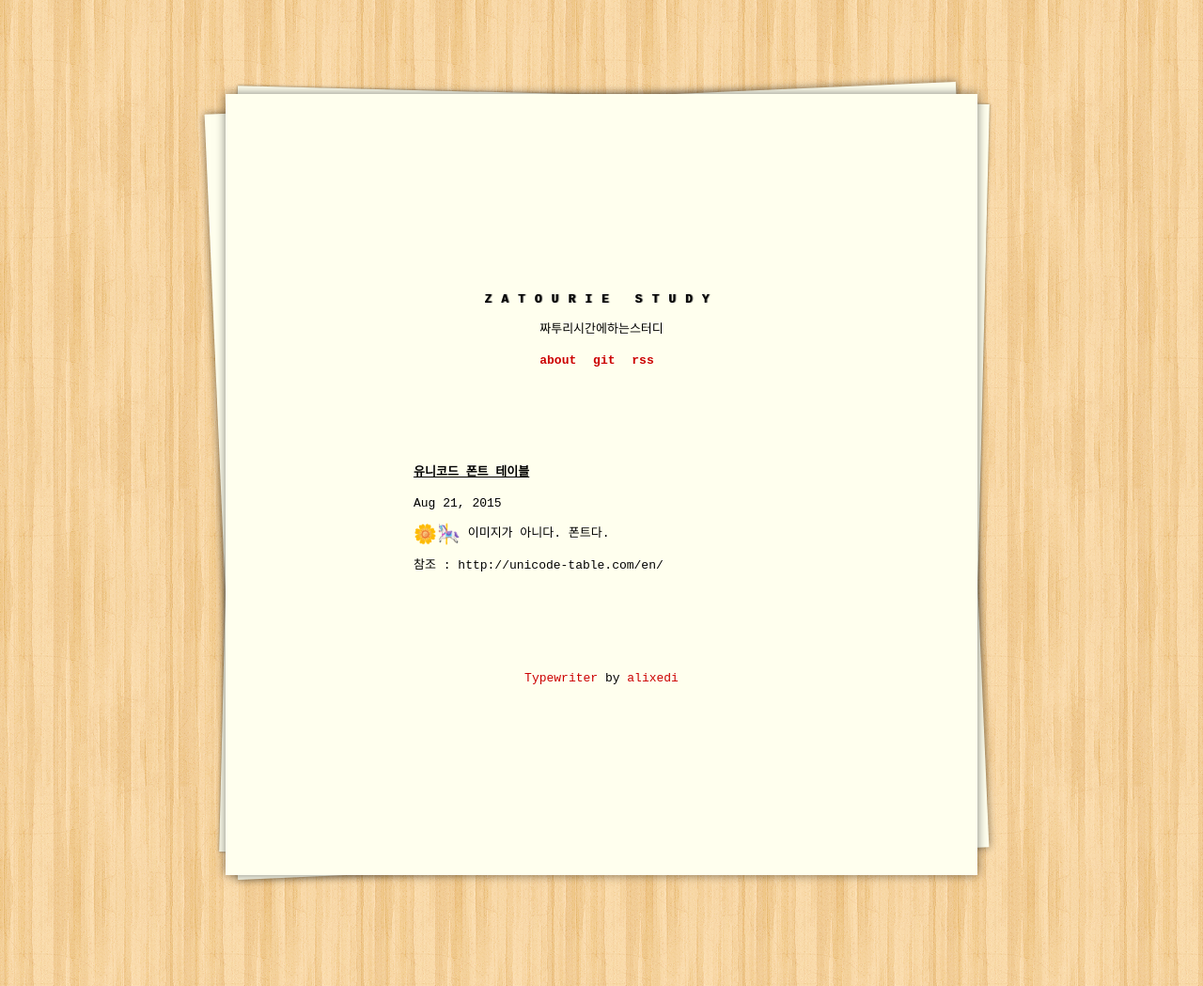
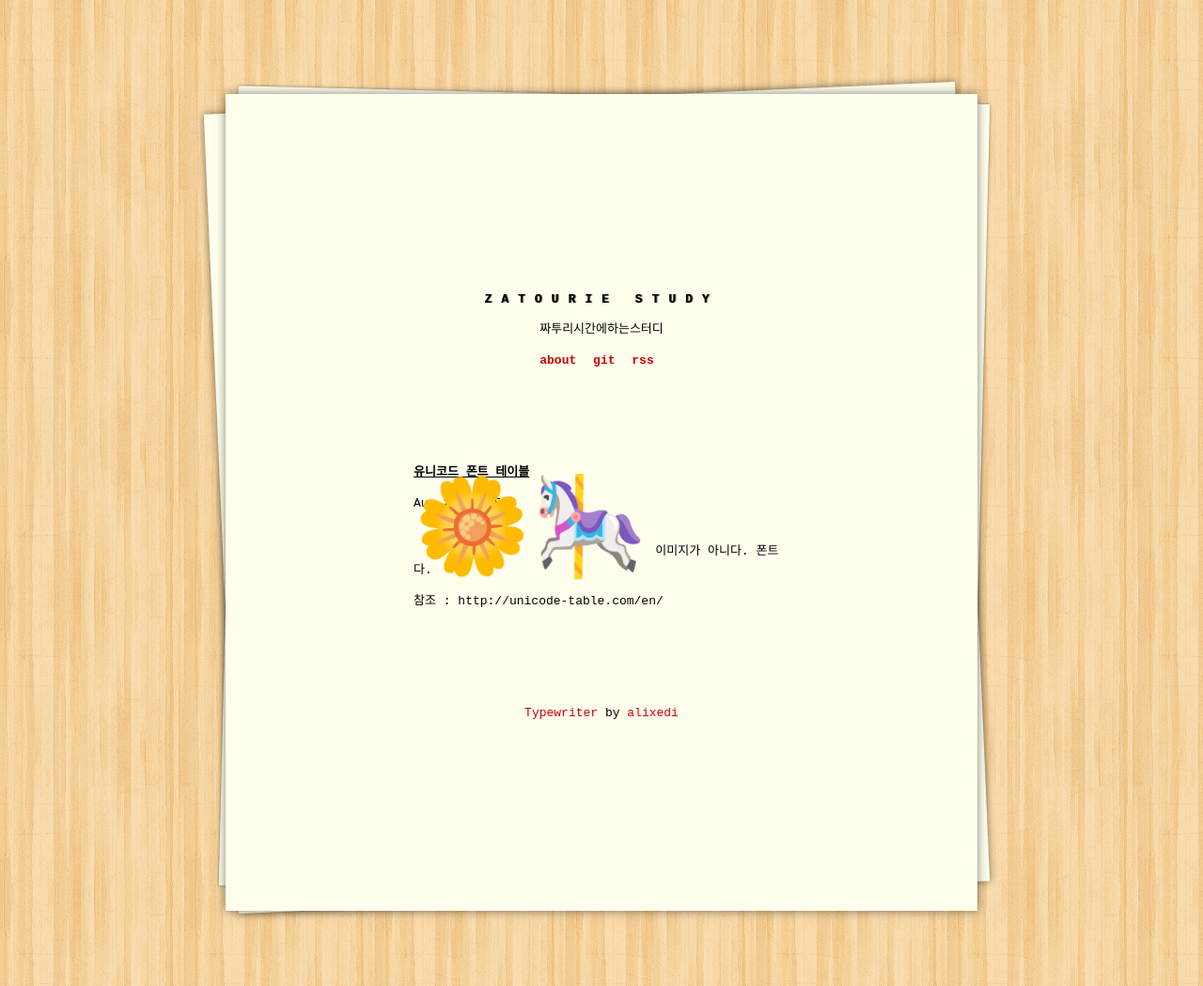
Before and after one commit to zatourie/zatourie.github.io, a Jekyll site: the page built from _posts/2015-08-21-unicode_table.md, in a window 1280 px wide. Shown: the whole page at 94% size. Built offline with Jekyll 4.4.1, drawn with Linux system fonts in a browser that asks for light colours.

Commit message:
Update 2015-08-21-unicode_table.md

```diff
--- a/_posts/2015-08-21-unicode_table.md
+++ b/_posts/2015-08-21-unicode_table.md
@@ -2,6 +2,6 @@
 layout: post
 title: 유니코드 폰트 테이블
 ---
-<sub style="font-size:20px;">&#127804;&#127904;</sub> 이미지가 아니다. 폰트다.
+<sub style="font-size:100px;">&#127804;&#127904;</sub> 이미지가 아니다. 폰트다.
 
 참조 : http://unicode-table.com/en/
```
